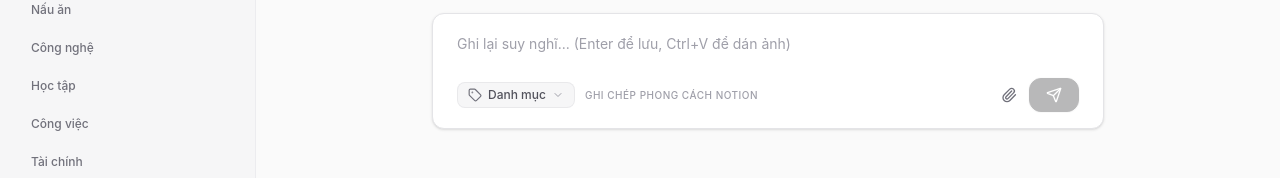
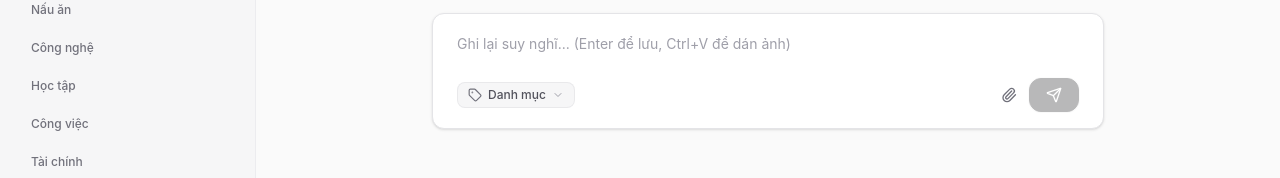
Before and after one commit to kiet-w/ai-notebook, a Next.js app in the folder frontend/: page / in a window 1280 px wide. Shown: the part 193-371 px from the top of the page. Built offline with nearby package versions, Linux system fonts and the light colour scheme; no server answers.

Commit message:
feat(notes): remove character counter and keep category selector in NoteInput

```diff
--- a/frontend/src/components/molecules/notes/NoteInput.tsx
+++ b/frontend/src/components/molecules/notes/NoteInput.tsx
@@ -139,9 +139,6 @@ export function NoteInput({ onSubmit, onUpload, disabled, showCategorySelector,
                 disabled={disabled}
               />
             )}
-            <div className="text-[10px] text-zinc-400 font-medium uppercase tracking-wider truncate">
-              {content.length > 0 ? t('notes.charCount', { count: content.length }) : t('notes.notionCapture')}
-            </div>
           </div>
           <div className="flex items-center gap-1.5 shrink-0 ml-auto">
             {mounted && onUpload && (
```
